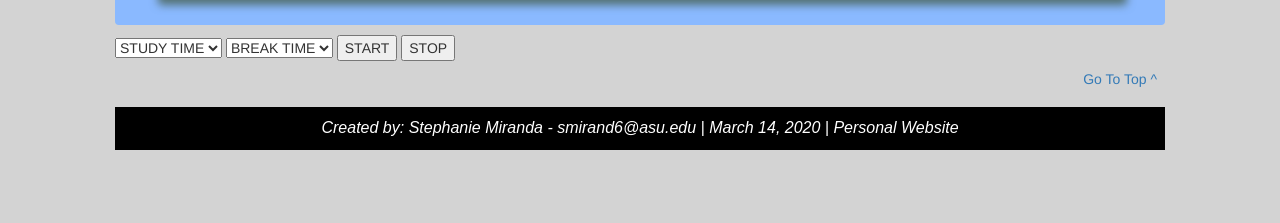
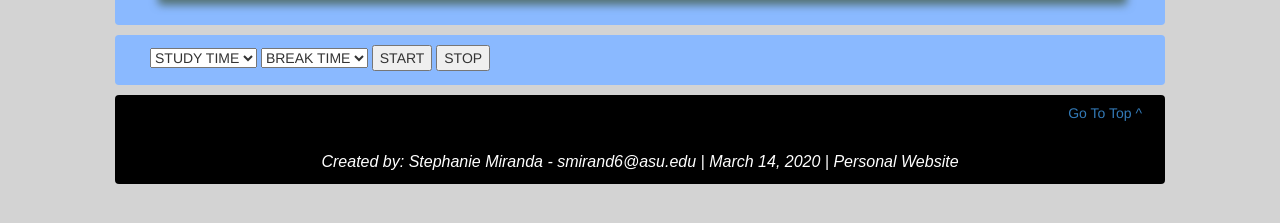
Before and after one commit to stephanieMiranda/pomodoroTimer, a plain HTML site: page index.html in a window 1280 px wide. Both pictures are taken after a click on the button "START". Shown: the part 501-724 px from the top of the page. Drawn offline with nearby package versions, Linux system fonts and the light colour scheme.

Commit message:
More beautifying.
Stll need to work out the logic as mentioned before.

```diff
--- a/index.html
+++ b/index.html
@@ -51,9 +51,11 @@
                 </div>
             </section>
 
+            <div class="container-fluid" id="buttons">
                 <secton class="btn-grp" id="choices">
                     <!-- Here we'll put a series of buttons that execute the required functions of this app.-->
                     <div id="span-grp">
+
                         <select id="study" value="0" type="submit" onclick='getStudy()'><option>STUDY TIME</option></select>
                         <select id="break" value="1" type="submit" onclick='getBreak()'><option>BREAK TIME</option></select>
                         <button id="start" value="2" type="submit" onclick='getStart()'>START</button>
@@ -64,12 +66,16 @@
                    <button id="changeFrame" value="4" type="submit" onclick='getFrames()'>CHANGE FRAME</button>
                    <button id="custom" value="5" type="submit" onclick='getCust()'>CUSTOMIZE</button>
                    -->
+                </secton>
+            </div>
+
+            <div class="container-fluid" id="bott">
                 <section id="top"><a href="#headline">Go To Top <span>&#94;</span></a></section>
-            </secton>
 
                 <footer id="page-bottom">Created by: Stephanie Miranda - smirand6@asu.edu | March 14, 2020 |
                     <a href="https://www.thestephaniemiranda.com">Personal Website</a>
                 </footer>
+            </div>
         </div>
     </div>
     <script language="javascript" type="application/javascript" src="script.js"></script>
--- a/script.js
+++ b/script.js
@@ -86,14 +86,14 @@
                let brkCounter = brk * seconds;
                let stdCounter = study * seconds;//the minutes in hour
                let oneHour = 60 * 60;//one hour
-               if(hour != 0){
+               if(hour != -1){
                     //hour = hour - oneHour;
                     //hour -= 1;
                     /*After 1 hour, decrement this number*/
-                    if(study != 0){
+                    if(study != -1){
                          //minutes.innerHTML = study;
-                         if(seconds == 0){
-                              study -= 1;
+                         if(seconds == -1){
+                              //study -= 1;
                               //minCount.innerHTML = stdCounter/study;
                               //pomodoro(study, brk);
                          }else{
@@ -109,6 +109,7 @@
                          //top.appendChild(secCount);
                          if(!seconds){
                               clearInterval(interval);
+                              study -= 1;
                               //do something with the frame, and/or switch the frame image.
                               //document.getElementById("frame").setAttribute("clock", );
                               console.log(hour + " " + brk + " " + " " + seconds + " oneHour: " + oneHour);
--- a/style.css
+++ b/style.css
@@ -39,7 +39,7 @@ li a {
 
 li a:hover {
     background-color: #beebff;
-    color: white;
+    color: black;
 }
 
 h1 {
@@ -141,6 +141,26 @@ span {
     box-shadow: 8px 8px 8px 0px #537172;
 }
 
+#buttons.container-fluid {
+    background-color: #8ab9ff;
+    text-align: left;
+    width: 100%;
+    height: 50px;
+    margin: 10px 0px;
+    border-radius: 4px;
+}
+
+#bott.container-fluid {
+    background-color: black;
+    border-radius: 4px;
+    width: 100%;
+    height: 100%;
+}
+
+#span-grp {
+    margin: 10px 20px;
+}
+
 #row {
     width: 100%;
     height: 75px;
@@ -197,14 +217,14 @@ span {
 btn-grp {
     background-color: #80a0a0;
     text-align: center;
-    margin: 10px 0px;
+    margin: 10px 15px;
     border-radius: 4px;
 }
 
 btn-grp:hover {
     background-color: #b0d1d1;
     text-align: center;
-    margin: 10px 0px;
+    margin: 10px 15px;
     border-radius: 4px;
 }
 
```
Lines whose indentation alone changed are shown as unchanged.
